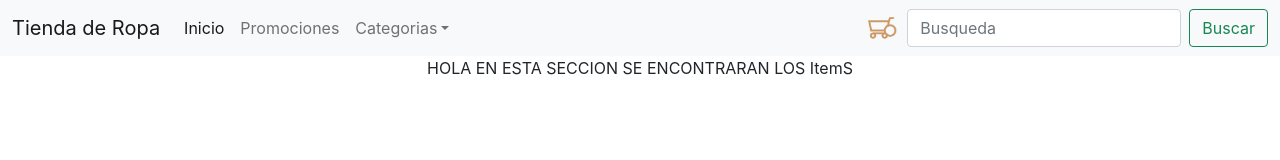
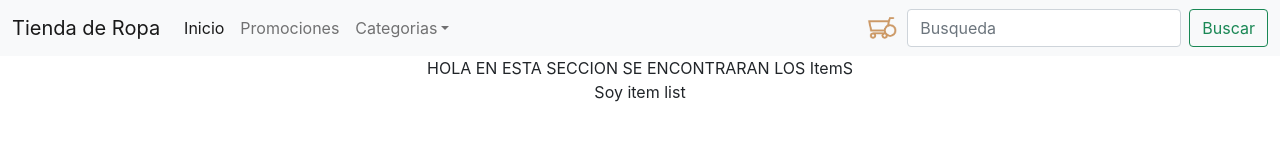
Before and after one commit to flortaglia/tienda-tagliaferro, a React (Create React App) app: page / in a window 1280 px wide. Shown: the top 160 px of the page. Built offline with nearby package versions, Linux system fonts and the light colour scheme.

Commit message:
paso props

```diff
--- a/src/App.js
+++ b/src/App.js
@@ -7,7 +7,7 @@ function App() {
   return (
     <div className="App">
       <NavBar/>
-      <ItemListContainer/>
+      <ItemListContainer text="Soy item list"/>
       {/* <header className="App-header">
         <img src={logo} className="App-logo" alt="logo" />
         <p>
--- a/src/components/ItemListContainer.js
+++ b/src/components/ItemListContainer.js
@@ -1,11 +1,13 @@
 import React from 'react'
 import carrito3 from '../carrito3.png'
 
-const ItemListContainer = () => {
+const ItemListContainer = (props) => {
   return (
     <div>
         <div>
             HOLA EN ESTA SECCION SE ENCONTRARAN LOS ItemS
+            <br/>
+            {props.text}
             {/* <div className="card" style="width: 18rem;">
                 <img src={carrito3} className="card-img-top" alt="..."/>
                 <div className="card-body">
```
